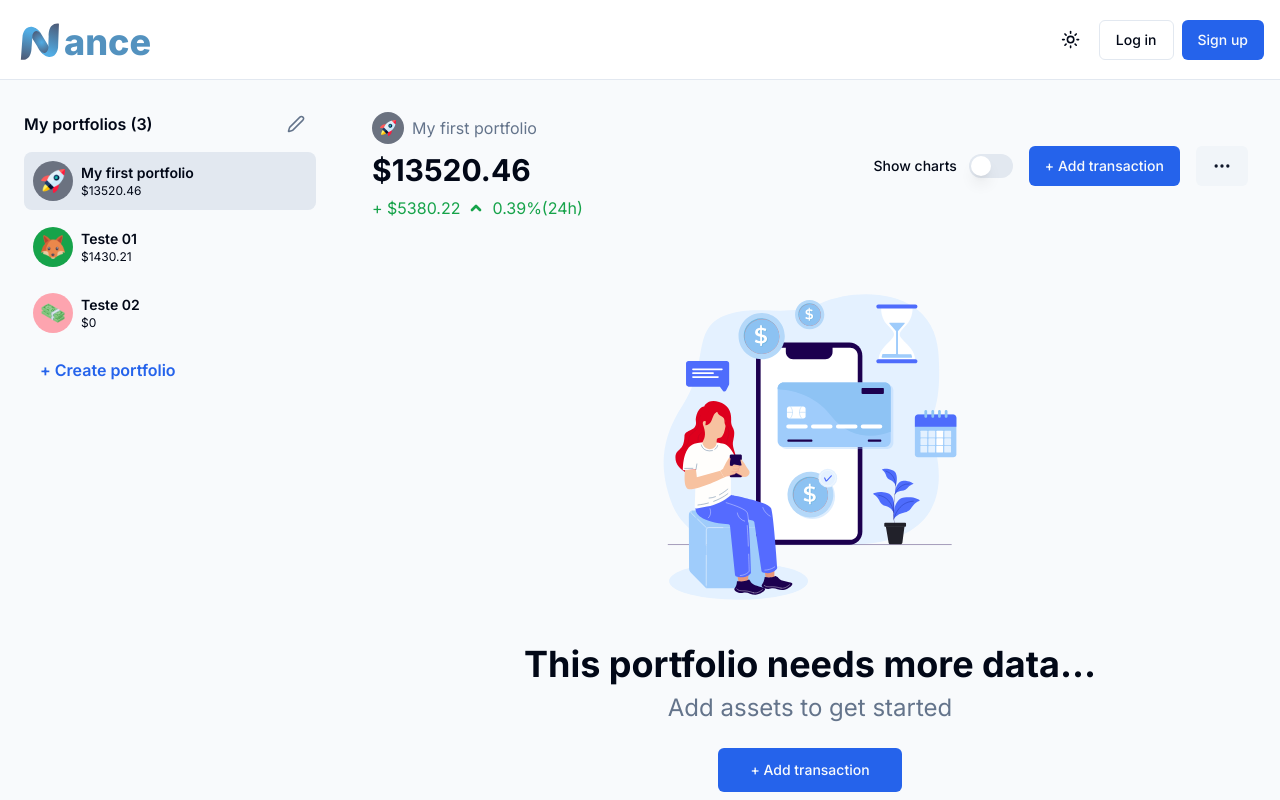
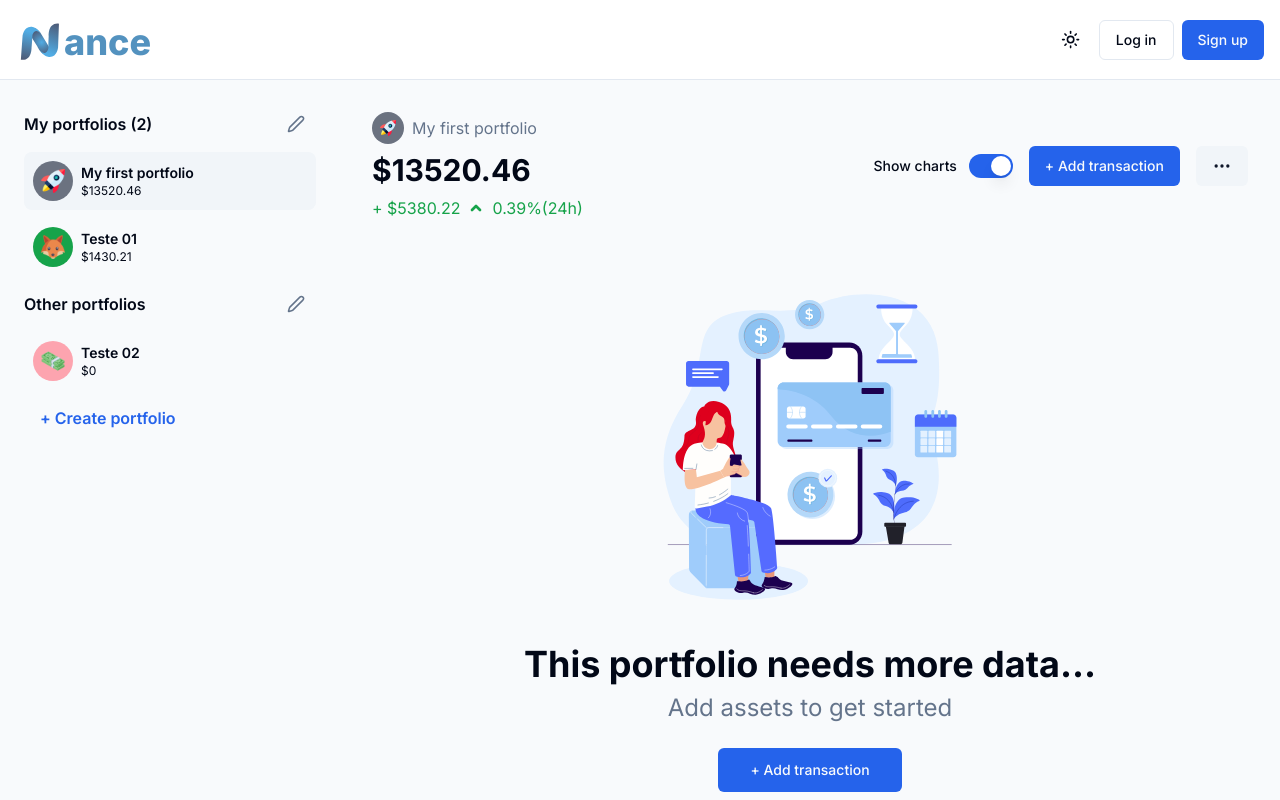
Before and after one commit to F3lip3/nance-web, a Next.js app: page /portfolio in a window 1280 px wide. Shown: the top 800 px of the page. Built offline with nearby package versions, Linux system fonts and the light colour scheme; no server answers.

Commit message:
feat(portfolios): fix theme colors and add other portfolios section

```diff
--- a/src/app/globals.css
+++ b/src/app/globals.css
@@ -31,15 +31,15 @@
     --foreground: 210 40% 98%;
     --card: 222.2 84% 4.9%;
     --card-foreground: 210 40% 98%;
-    --popover: 222.2 84% 4.9%;
+    --popover: 217.2 32.6% 17.5%;
     --popover-foreground: 210 40% 98%;
     --primary: 217.2 91.2% 59.8%;
     --primary-foreground: 210 40% 98%;
     --secondary: 217.2 32.6% 17.5%;
     --secondary-foreground: 210 40% 98%;
-    --muted: 217.2 32.6% 17.5%;
+    --muted: 217 22% 24%;
     --muted-foreground: 215 20.2% 65.1%;
-    --accent: 217.2 32.6% 17.5%;
+    --accent: 217 22% 24%;
     --accent-foreground: 210 40% 98%;
     --destructive: 0 62.8% 30.6%;
     --destructive-foreground: 210 40% 98%;
@@ -50,14 +50,10 @@
 
   body {
     @apply antialiased;
+    @apply bg-background text-foreground;
   }
-}
 
-@layer base {
   * {
     @apply border-border;
   }
-  body {
-    @apply bg-background text-foreground;
-  }
 }
--- a/src/components/portfolio/portfolio-list-item.tsx
+++ b/src/components/portfolio/portfolio-list-item.tsx
@@ -1,9 +1,21 @@
 import { PortfolioAvatar } from '@/components/portfolio/portfolio-avatar';
 import { Button } from '@/components/ui/button';
+import {
+  DropdownMenu,
+  DropdownMenuContent,
+  DropdownMenuGroup,
+  DropdownMenuItem,
+  DropdownMenuTrigger
+} from '@/components/ui/dropdown-menu';
 import { PortfolioEntity } from '@/entities/portfolio';
 import { usePortfolios } from '@/hooks/use-portfolios';
 import { cn } from '@/lib/utils';
-import { EllipsisIcon, GripVerticalIcon } from 'lucide-react';
+import {
+  Edit2Icon,
+  EllipsisIcon,
+  GripVerticalIcon,
+  Trash2Icon
+} from 'lucide-react';
 
 type Props = {
   portfolio: PortfolioEntity;
@@ -17,10 +29,8 @@ export function PortfolioListItem({ edit, portfolio }: Props) {
     return (
       <div
         className={cn(
-          'flex flex-row w-full rounded-lg justify-between items-center p-2 cursor-pointer border border-transparent dark:border-slate-900',
-          portfolio.selected
-            ? 'bg-slate-200 dark:bg-slate-800'
-            : 'hover:border-slate-200 dark:hover:border-slate-800'
+          'flex flex-row w-full rounded-lg justify-between items-center p-2 cursor-pointer border border-transparent',
+          portfolio.selected ? 'bg-muted' : 'hover:border-muted'
         )}
       >
         <div className="flex flex-row items-center gap-2">
@@ -37,6 +47,8 @@ export function PortfolioListItem({ edit, portfolio }: Props) {
           </div>
         </div>
         {edit && (
+          <DropdownMenu>
+            <DropdownMenuTrigger asChild>
               <Button
                 size="icon_sm"
                 variant="ghost"
@@ -44,6 +56,20 @@ export function PortfolioListItem({ edit, portfolio }: Props) {
               >
                 <EllipsisIcon size={18} />
               </Button>
+            </DropdownMenuTrigger>
+            <DropdownMenuContent align="end">
+              <DropdownMenuGroup>
+                <DropdownMenuItem>
+                  <Edit2Icon size={20} className="mr-2" />
+                  <span>Edit portfolio</span>
+                </DropdownMenuItem>
+                <DropdownMenuItem>
+                  <Trash2Icon size={20} className="mr-2" />
+                  <span>Remove portfolio</span>
+                </DropdownMenuItem>
+              </DropdownMenuGroup>
+            </DropdownMenuContent>
+          </DropdownMenu>
         )}
       </div>
     );
@@ -52,10 +78,8 @@ export function PortfolioListItem({ edit, portfolio }: Props) {
   return (
     <button
       className={cn(
-        'flex flex-row w-full rounded-lg justify-between items-center p-2 cursor-pointer border border-transparent dark:border-slate-900',
-        portfolio.selected
-          ? 'bg-slate-200 dark:bg-slate-800'
-          : 'hover:border-slate-200 dark:hover:border-slate-800'
+        'flex flex-row w-full rounded-lg justify-between items-center p-2 cursor-pointer border border-transparent',
+        portfolio.selected ? 'bg-muted' : 'hover:border-muted'
       )}
       onClick={() => setSelected(portfolio.id)}
     >
--- a/src/containers/portfolio-details.container.tsx
+++ b/src/containers/portfolio-details.container.tsx
@@ -1,24 +1,43 @@
 'use client';
 
-import { ChevronDownIcon, ChevronUpIcon, EllipsisIcon } from 'lucide-react';
+import {
+  ChevronDownIcon,
+  ChevronUpIcon,
+  Edit2Icon,
+  EllipsisIcon,
+  Trash2Icon
+} from 'lucide-react';
 import { useTheme } from 'next-themes';
 import Image from 'next/image';
 
 import { PortfolioAvatar } from '@/components/portfolio/portfolio-avatar';
 import { Button } from '@/components/ui/button';
+import {
+  DropdownMenu,
+  DropdownMenuContent,
+  DropdownMenuGroup,
+  DropdownMenuItem,
+  DropdownMenuLabel,
+  DropdownMenuSeparator,
+  DropdownMenuTrigger
+} from '@/components/ui/dropdown-menu';
 import { Label } from '@/components/ui/label';
 import { Switch } from '@/components/ui/switch';
 import { usePortfolios } from '@/hooks/use-portfolios';
 import { cn } from '@/lib/utils';
 
 export const PortfolioDetailsContainer = () => {
-  const { portfolio } = usePortfolios();
+  const { portfolio, setPortfolio } = usePortfolios();
   const { theme } = useTheme();
-
-  console.info(theme);
 
   const emptyImageSrc =
     theme === 'dark' ? '/img/empty02.svg' : '/img/empty01.svg';
+
+  const onShowChartsChange = (checked: boolean) => {
+    if (portfolio) {
+      setPortfolio({ ...portfolio, showCharts: checked });
+    }
+  };
 
   return (
     <div className="flex flex-col w-full pl-4 pr-8 py-8">
@@ -64,12 +83,34 @@ export const PortfolioDetailsContainer = () => {
             <div className="flex flex-row items-center justify-end gap-4">
               <div className="flex flex-row items-center gap-3">
                 <Label htmlFor="show-charts">Show charts</Label>
-                <Switch id="show-charts" />
+                <Switch
+                  id="show-charts"
+                  checked={portfolio.showCharts}
+                  onCheckedChange={onShowChartsChange}
+                />
               </div>
               <Button>+ Add transaction</Button>
-              <Button variant="secondary">
-                <EllipsisIcon size={20} />
-              </Button>
+              <DropdownMenu>
+                <DropdownMenuTrigger asChild>
+                  <Button variant="secondary">
+                    <EllipsisIcon size={20} />
+                  </Button>
+                </DropdownMenuTrigger>
+                <DropdownMenuContent align="end">
+                  <DropdownMenuLabel>Portfolio</DropdownMenuLabel>
+                  <DropdownMenuSeparator />
+                  <DropdownMenuGroup>
+                    <DropdownMenuItem>
+                      <Edit2Icon size={20} className="mr-2" />
+                      <span>Edit</span>
+                    </DropdownMenuItem>
+                    <DropdownMenuItem>
+                      <Trash2Icon size={20} className="mr-2" />
+                      <span>Remove</span>
+                    </DropdownMenuItem>
+                  </DropdownMenuGroup>
+                </DropdownMenuContent>
+              </DropdownMenu>
             </div>
           </>
         )}
--- a/src/containers/portfolios.container.tsx
+++ b/src/containers/portfolios.container.tsx
@@ -8,11 +8,17 @@ import { Button } from '@/components/ui/button';
 import { usePortfolios } from '@/hooks/use-portfolios';
 
 export const PortfoliosContainer = () => {
-  const [edit, setEdit] = useState(false);
   const { portfolios } = usePortfolios();
 
-  const toggleEdit = () => {
-    setEdit(currentEdit => !currentEdit);
+  const [editMyPortfolios, setEditMyPortfolios] = useState(false);
+  const [editOtherPortfolios, setEditOtherPortfolios] = useState(false);
+
+  const toggleMyPortfoliosEdit = () => {
+    setEditMyPortfolios(currentEdit => !currentEdit);
+  };
+
+  const toggleOtherPortfoliosEdit = () => {
+    setEditOtherPortfolios(currentEdit => !currentEdit);
   };
 
   return (
@@ -20,23 +26,58 @@ export const PortfoliosContainer = () => {
       <div className="flex flex-row justify-between items-center">
         <p className="text-base font-semibold">
           My portfolios{' '}
-          {portfolios.length > 0 && <span>({portfolios.length})</span>}
+          {portfolios.filter(x => x.myPortfolio).length > 1 && (
+            <span>({portfolios.filter(x => x.myPortfolio).length})</span>
+          )}
         </p>
         <Button
           variant="ghost"
           size="icon"
           className="text-muted-foreground"
-          onClick={toggleEdit}
+          onClick={toggleMyPortfoliosEdit}
         >
-          {edit ? (
+          {editMyPortfolios ? (
             <CheckIcon size={18} strokeWidth={2} />
           ) : (
             <Edit2Icon size={18} strokeWidth={2} />
           )}
         </Button>
       </div>
-      <div className="py-2 flex flex-col gap-2 items-start">
-        <PortfolioList edit={edit} portfolios={portfolios} />
+      <div className="py-2 flex flex-col items-start">
+        <PortfolioList
+          edit={editMyPortfolios}
+          portfolios={portfolios.filter(x => x.myPortfolio)}
+        />
+      </div>
+
+      <div className="flex flex-row justify-between items-center">
+        <p className="text-base font-semibold">
+          Other portfolios{' '}
+          {portfolios.filter(x => !x.myPortfolio).length > 1 && (
+            <span>({portfolios.filter(x => !x.myPortfolio).length})</span>
+          )}
+        </p>
+        <Button
+          variant="ghost"
+          size="icon"
+          className="text-muted-foreground"
+          onClick={toggleOtherPortfoliosEdit}
+        >
+          {editOtherPortfolios ? (
+            <CheckIcon size={18} strokeWidth={2} />
+          ) : (
+            <Edit2Icon size={18} strokeWidth={2} />
+          )}
+        </Button>
+      </div>
+      <div className="py-2 flex flex-col items-start">
+        <PortfolioList
+          edit={editOtherPortfolios}
+          portfolios={portfolios.filter(x => !x.myPortfolio)}
+        />
+      </div>
+
+      <div className="flex flex-col items-start">
         <Button
           variant="link"
           className="font-semibold text-base hover:no-underline hover:text-blue-400"
--- a/src/contexts/portfolio.context.tsx
+++ b/src/contexts/portfolio.context.tsx
@@ -11,6 +11,7 @@ export interface PortfoliosContextData {
   portfolios: PortfolioEntity[];
   portfolio?: PortfolioEntity;
   setSelected: (portfolioId: string) => void;
+  setPortfolio: (updatedPortfolio: PortfolioEntity) => void;
 }
 
 export const PortfoliosContext = createContext<PortfoliosContextData>(
@@ -28,6 +29,8 @@ export const PortfoliosProvider: React.FC<PortfoliosProviderProps> = ({
       gain24: 5380.22,
       variation24: 0.39,
       selected: true,
+      showCharts: true,
+      myPortfolio: true,
       avatar: {
         color: 'silver',
         icon: 'rocket'
@@ -40,6 +43,8 @@ export const PortfoliosProvider: React.FC<PortfoliosProviderProps> = ({
       gain24: -320.77,
       variation24: -3.21,
       selected: false,
+      showCharts: true,
+      myPortfolio: true,
       avatar: {
         color: 'green',
         icon: 'fox'
@@ -52,6 +57,8 @@ export const PortfoliosProvider: React.FC<PortfoliosProviderProps> = ({
       gain24: 0,
       variation24: 0,
       selected: false,
+      showCharts: false,
+      myPortfolio: false,
       avatar: {
         color: 'rose',
         icon: 'money-1'
@@ -72,8 +79,18 @@ export const PortfoliosProvider: React.FC<PortfoliosProviderProps> = ({
     );
   };
 
+  const setPortfolio = (updatedPortfolio: PortfolioEntity) => {
+    setPortfolios(currentPortfolios =>
+      currentPortfolios.map(portfolio =>
+        portfolio.id === updatedPortfolio.id ? updatedPortfolio : portfolio
+      )
+    );
+  };
+
   return (
-    <PortfoliosContext.Provider value={{ portfolios, portfolio, setSelected }}>
+    <PortfoliosContext.Provider
+      value={{ portfolios, portfolio, setPortfolio, setSelected }}
+    >
       {children}
     </PortfoliosContext.Provider>
   );
--- a/src/entities/portfolio.ts
+++ b/src/entities/portfolio.ts
@@ -6,6 +6,8 @@ export interface PortfolioEntity {
   avatar: PortfolioAvatarEntity;
   gain24: number;
   variation24: number;
+  showCharts: boolean;
+  myPortfolio: boolean;
 }
 
 export interface PortfolioAvatarEntity {
```
Also changed, not shown: src/components/ui/dropdown-menu.tsx (+52 -52 lines). Lines whose indentation alone changed are shown as unchanged.
